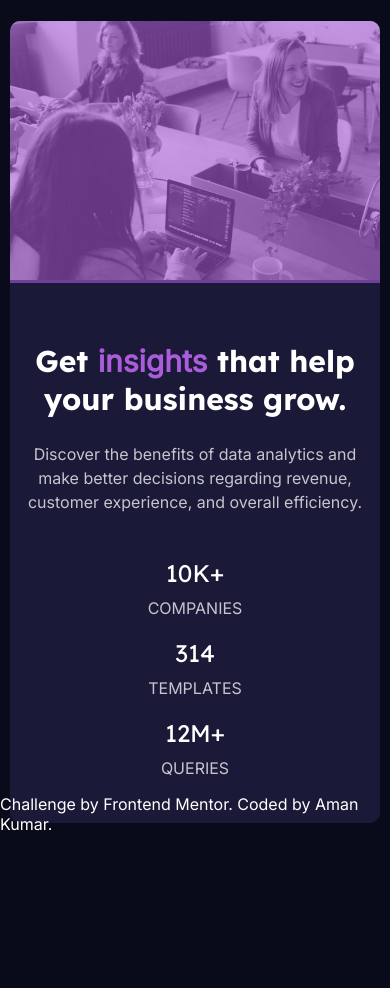
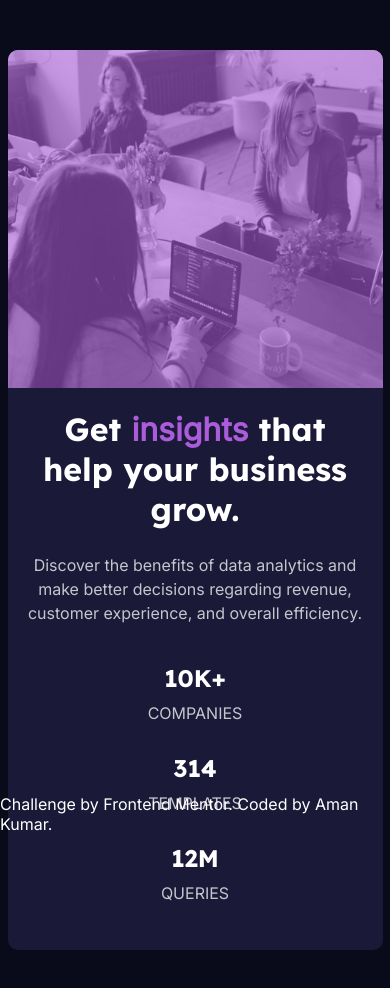
Before and after one commit to amankumar1222/star-card, a plain HTML site: page index.html in a window 390 px wide. Before the commit the page ends 844 px from the top, so only its background shows below. Drawn offline with Linux system fonts and the light colour scheme.

Commit message:
update index and css

```diff
--- a/index.html
+++ b/index.html
@@ -19,6 +19,7 @@
 <body class="flex jcenter align">
   <main>
     <div class="container flex ">
+
       <div class="insights flex column around ">
         <h1 class="heading">
           Get <span>insights</span> that help your business grow.
@@ -27,23 +28,29 @@
           Discover the benefits of data analytics and make better decisions regarding revenue, customer
           experience, and overall efficiency.
         </p>
-        <div class="row flex between">
-          <div class="companies">
-            <h4>10k+</h4>
-            <p>companies</p>
-          </div>
-          <div class="templates">
-            <h4>314</h4>
-            <p>templates</p>
-          </div>
-          <div class="queries">
-            <h4>12M+</h4>
-            <p>queries</p>
-          </div>
-        </div>
+
+
+        <ul class="stats-preview_stats flex between">
+          <li >
+            <span class="stat-number">10K+</span>
+            <span class="stat-name">companies</span>
+          </li>
+          <li>
+            <span class="stat-number">314</span>
+            <span class="stat-name">templates</span>
+          </li>
+          <li>
+            <span class="stat-number">12M</span>
+            <span class="stat-name">queries</span>
+          </li>
+
+        </ul>
+
+
       </div>
+
       <div class="startImg ">
-        <!-- <img src="/images/image-header-desktop.jpg" alt=""> -->
+        <img src="/images/image-header-desktop.jpg" alt="">
       </div>
     </div>
   </main>
@@ -51,13 +58,13 @@
 
 
 
-
+ <footer>
   <div class="attribution">
     Challenge by <a class="none" href="https://www.frontendmentor.io?ref=challenge" target="_blank">Frontend Mentor</a>.
     Coded by <a class="none" href="#">Aman Kumar</a>.
   </div>
 
-
+</footer>
 </body>
 
 </html>
--- a/style.css
+++ b/style.css
@@ -16,8 +16,9 @@ body{
 }
 .container{
     /* border: 2px solid #fff; */
- width: 80vw;
- height: 50vh;
+ width:  1050px;
+ height:450px;
+ margin: 100px auto;
 }
 .insights , .startImg{
     height: 100%;
@@ -47,23 +48,32 @@ padding-bottom: 10px;
 
 }
 
-.row{
+.stats-preview_stats{
     text-transform: uppercase;
 padding-bottom: 10px;
 
+
 }
-.row h4{
+.stats-preview_stats li{
+    display: flex;
+    flex-direction: column;
+}
+.stat-number{
     font-family: 'Lexend Deca', sans-serif;
     font-size: 1.5rem;
-    font-weight: normal;
+    font-weight: 700;
     margin-bottom: 10px;
+
 }
-.row p{
+.stats-preview_stats p{
     color: hsla(0, 0%, 100%, 0.75);
 }
+.stat-name{
+    font-size: 16px;
+    font-weight: normal;
+    color: hsla(0, 0%, 100%, 0.75);
 
-
-
+}
 
 .startImg img{
     width: 100%;
@@ -73,7 +83,6 @@ padding-bottom: 10px;
 .startImg {
     position: relative;
     border-radius: 0px 10px 10px 0px;
-    background: url('/images/image-header-desktop.jpg');
 
 }
 .startImg::before{
@@ -83,29 +92,24 @@ padding-bottom: 10px;
     background-color: hsla(277, 64%, 61%, 0.592);
     position: absolute;
 
-
+   top: 0;
+   left: 0;
     border-radius: 0px 10px 10px 0px;
 
 
 }
 
 
-@media only screen and (max-width: 1050px) {
 
-    .container{
-        width: 85vw;
-        height: 60vh;
-
-    }
-  }
 @media only screen and (max-width: 800px) {
 
     .container{
-        width: 85vw;
-        height: 80vh;
+        width: 375px;
+        height: 900px;
         flex-direction: column-reverse;
         align-items: center;
         justify-content: center;
+        margin: 50px auto;
     }
     .insights , .startImg{
         width: 100%;
@@ -115,54 +119,33 @@ padding-bottom: 10px;
 
     .insights{
         border-radius: 0px 0px 10px 10px;
-        height: 65vh;
-        padding-top: 20px;
+        /* height: 65vh; */
+        /* padding-top: 10px; */
+        text-align: center;
+
+    }
+    .around{
+        justify-content: space-evenly;
     }
 
    .startImg , .startImg img, .startImg::before{
     border-radius: 10px 10px 0px 0px;
-    height: 31vh;
+    height: 40vh;
    }
+   .stats-preview_stats{
+    flex-direction: column;
+   }
+   .stats-preview_stats li{
+    margin: 15px 0px;
+
+   }
+
   }
 
 
 
-  @media only screen and (max-width: 500px) {
 
-    .container{
-        width: 95vw;
-        height: 95vh;
-    }
-    .startImg{
-        background: url('/images/image-header-mobile.jpg')no-repeat center/cover;
-
-    }
-    .insights{
-        justify-content: center;
-        align-content: center;
-        text-align: center;
-        padding: 2% 3% 2% 3%;
-        padding-top: 35px;
-    }
-    .heading{
-        font-size: 30px;
-        padding-top: 20px;
-    }
-    .para{
-        /* font-size: 1px; */
-    }
-    .row{
-        flex-direction: column;
-        margin: 10px 0px;
-    }
-    .row div{
-        margin: 10px 0px;
-    }
-
+  footer{
+    position: fixed;
+    bottom: 10px;
   }
-
-  .attribution{
-    position: absolute;
-    bottom: 10px;
-    text-decoration: none;
-  }
```
